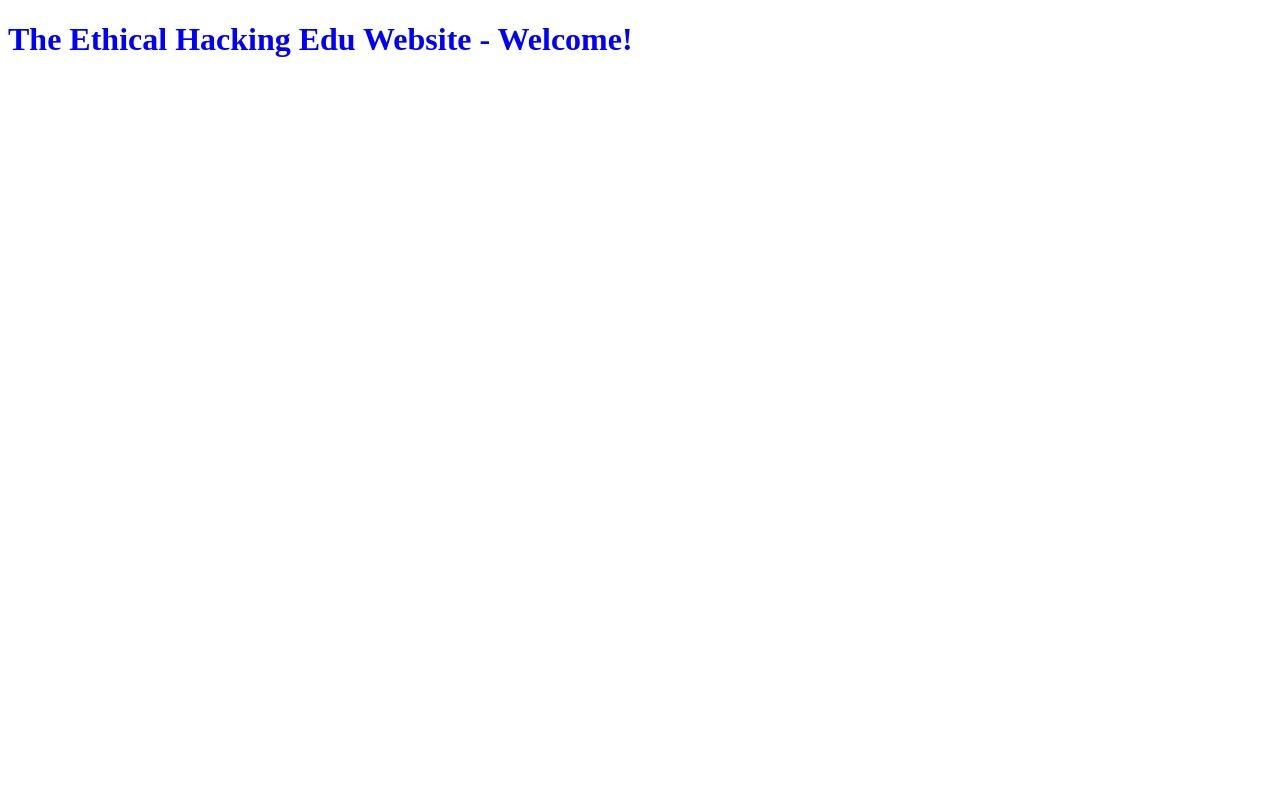
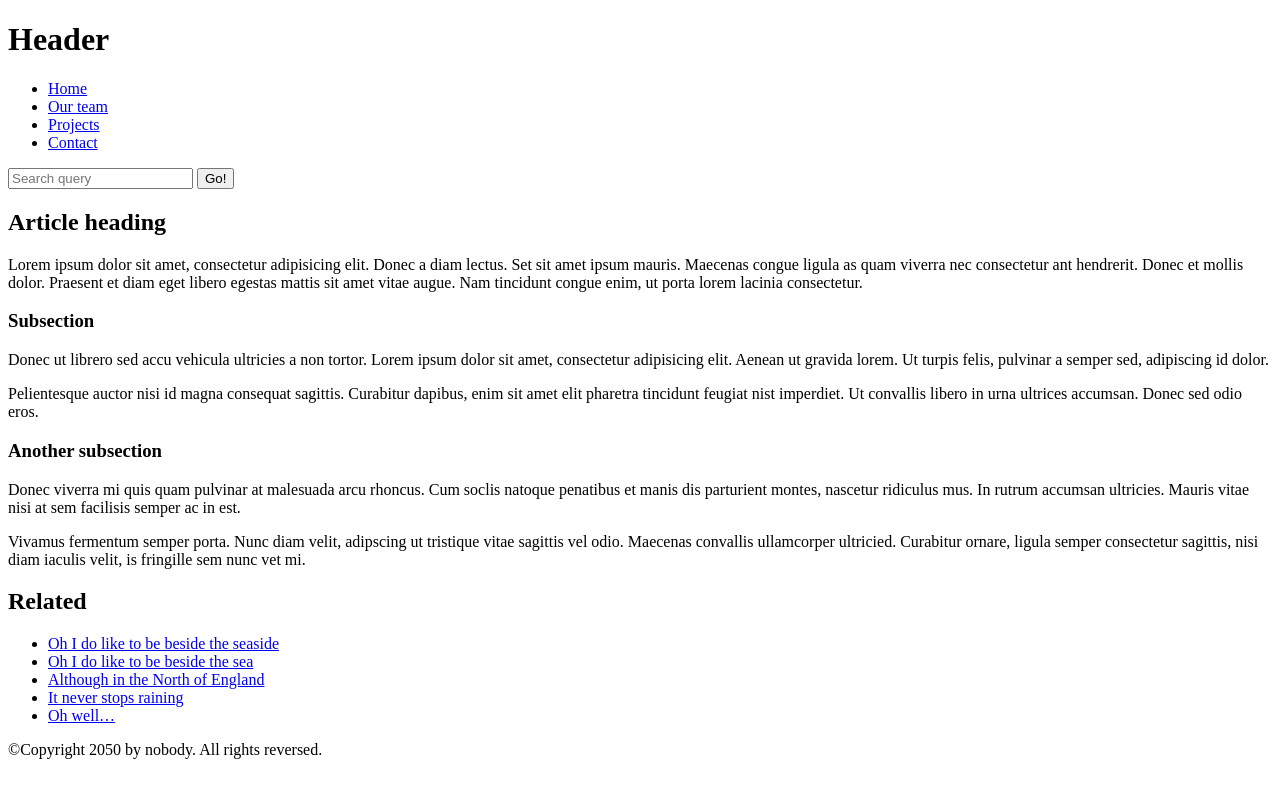
Before and after one commit to TEthHacker/compsci, a plain HTML site: page index.html in a window 1280 px wide. Drawn offline with Linux system fonts and the light colour scheme; a web font is replaced by a local one.

Commit message:
Update index.html

```diff
--- a/index.html
+++ b/index.html
@@ -1,9 +1,102 @@
 <!DOCTYPE html>
-<html>
-<head>
-<title>The Ethical Hacking Website - Home</title>
-</head>
-<body>
-<h1 style="color:blue;">The Ethical Hacking Edu Website - Welcome!</h1>
-</body>
+<html lang="en-US">
+  <head>
+    <meta charset="utf-8" />
+    <meta name="viewport" content="width=device-width" />
+
+    <title>My page title</title>
+    <link
+      href="https://fonts.googleapis.com/css?family=Open+Sans+Condensed:300|Sonsie+One"
+      rel="stylesheet" />
+    <link rel="stylesheet" href="style.css" />
+  </head>
+
+  <body>
+    <!-- Here is our main header that is used across all the pages of our website -->
+
+    <header>
+      <h1>Header</h1>
+    </header>
+
+    <nav>
+      <ul>
+        <li><a href="#">Home</a></li>
+        <li><a href="#">Our team</a></li>
+        <li><a href="#">Projects</a></li>
+        <li><a href="#">Contact</a></li>
+      </ul>
+
+      <!-- A Search form is another common non-linear way to navigate through a website. -->
+
+      <form>
+        <input type="search" name="q" placeholder="Search query" />
+        <input type="submit" value="Go!" />
+      </form>
+    </nav>
+
+    <!-- Here is our page's main content -->
+    <main>
+      <!-- It contains an article -->
+      <article>
+        <h2>Article heading</h2>
+
+        <p>
+          Lorem ipsum dolor sit amet, consectetur adipisicing elit. Donec a diam
+          lectus. Set sit amet ipsum mauris. Maecenas congue ligula as quam
+          viverra nec consectetur ant hendrerit. Donec et mollis dolor. Praesent
+          et diam eget libero egestas mattis sit amet vitae augue. Nam tincidunt
+          congue enim, ut porta lorem lacinia consectetur.
+        </p>
+
+        <h3>Subsection</h3>
+
+        <p>
+          Donec ut librero sed accu vehicula ultricies a non tortor. Lorem ipsum
+          dolor sit amet, consectetur adipisicing elit. Aenean ut gravida lorem.
+          Ut turpis felis, pulvinar a semper sed, adipiscing id dolor.
+        </p>
+
+        <p>
+          Pelientesque auctor nisi id magna consequat sagittis. Curabitur
+          dapibus, enim sit amet elit pharetra tincidunt feugiat nist imperdiet.
+          Ut convallis libero in urna ultrices accumsan. Donec sed odio eros.
+        </p>
+
+        <h3>Another subsection</h3>
+
+        <p>
+          Donec viverra mi quis quam pulvinar at malesuada arcu rhoncus. Cum
+          soclis natoque penatibus et manis dis parturient montes, nascetur
+          ridiculus mus. In rutrum accumsan ultricies. Mauris vitae nisi at sem
+          facilisis semper ac in est.
+        </p>
+
+        <p>
+          Vivamus fermentum semper porta. Nunc diam velit, adipscing ut
+          tristique vitae sagittis vel odio. Maecenas convallis ullamcorper
+          ultricied. Curabitur ornare, ligula semper consectetur sagittis, nisi
+          diam iaculis velit, is fringille sem nunc vet mi.
+        </p>
+      </article>
+
+      <!-- the aside content can also be nested within the main content -->
+      <aside>
+        <h2>Related</h2>
+
+        <ul>
+          <li><a href="#">Oh I do like to be beside the seaside</a></li>
+          <li><a href="#">Oh I do like to be beside the sea</a></li>
+          <li><a href="#">Although in the North of England</a></li>
+          <li><a href="#">It never stops raining</a></li>
+          <li><a href="#">Oh well…</a></li>
+        </ul>
+      </aside>
+    </main>
+
+    <!-- And here is our main footer that is used across all the pages of our website -->
+
+    <footer>
+      <p>©Copyright 2050 by nobody. All rights reversed.</p>
+    </footer>
+  </body>
 </html>
```
